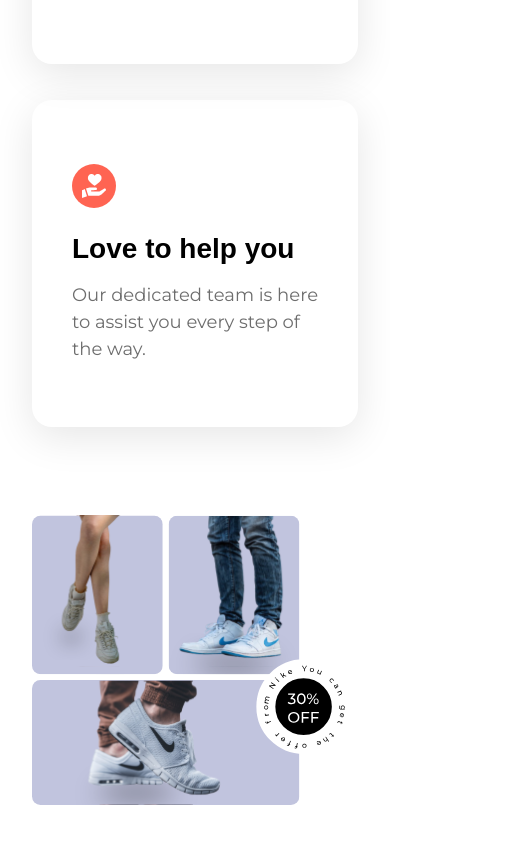
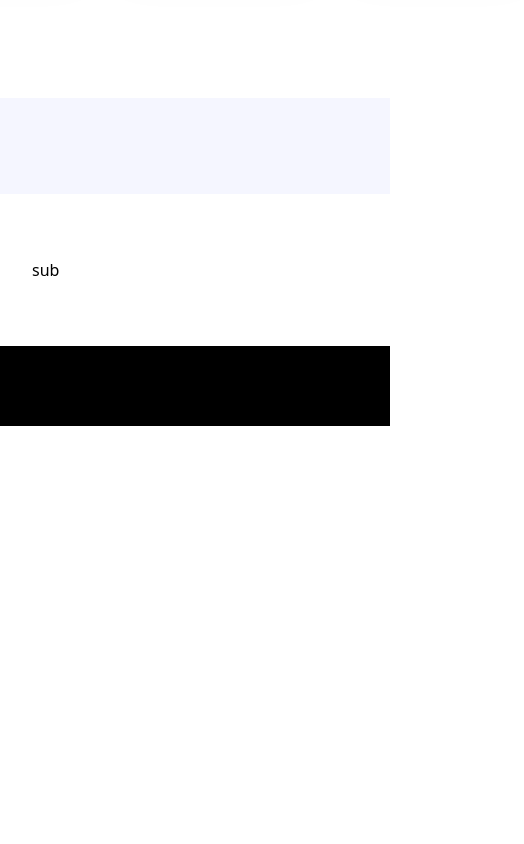
Before and after one commit to AKEME1/Nick, a React (Vite) app: page / in a window 390 px wide. Shown: the part 5762-6606 px from the top of the page, 524 px wide, since content can reach past the window. After the commit the page ends 6188 px from the top, so only its background shows below. Built offline with nearby package versions, Linux system fonts and the light colour scheme; a web font is replaced by a local one.

Commit message:
Revert "finishings some of the section part"

```diff
--- a/src/section/Services.jsx
+++ b/src/section/Services.jsx
@@ -4,7 +4,7 @@ import ServiceCard from "../components/ServiceCard";
 
 const Services = () => {
   return (
-    <section className="max-container flex flex-col md:flex-row gap-9 justify-center items-center">
+    <section className="max-container flex justify-center flex-warp gap-9">
       {services.map((services) => (
         <ServiceCard key={services.label} {...services} />
       ))}
--- a/src/section/SpecialOffer.jsx
+++ b/src/section/SpecialOffer.jsx
@@ -1,14 +1,7 @@
 import React from "react";
-import { offer } from "../assets/images";
 
 const SpecialOffer = () => {
-  return (
-    <section className="flex justify-wrap items-center max-xl:flex-col-reverse gap-10 max-container">
-      <div className="flex-1">
-        <img src={offer} alt="" />
-      </div>
-    </section>
-  );
+  return <div></div>;
 };
 
 export default SpecialOffer;
```
